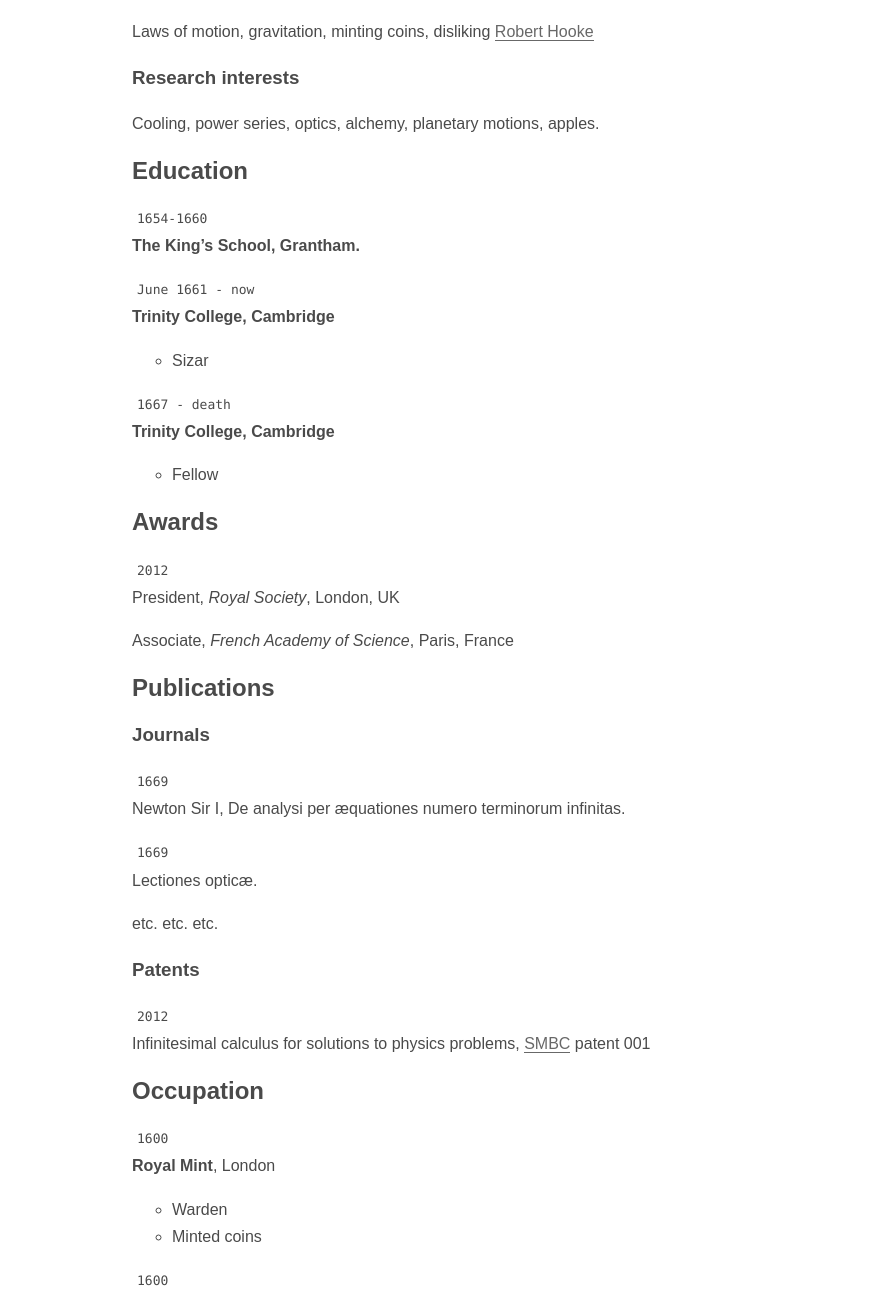
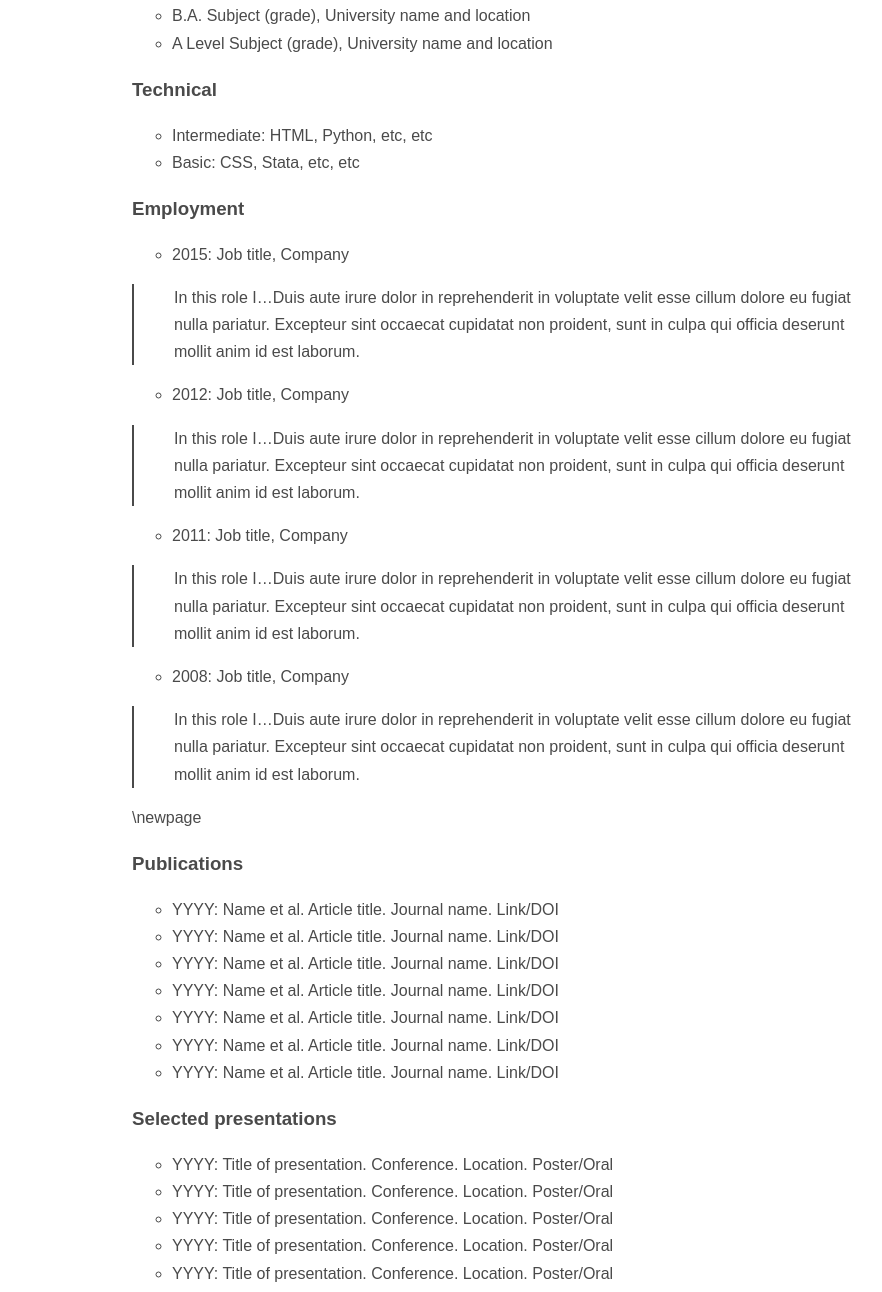
Before and after one commit to Minghe0Zhang/Minghe0Zhang.github.io, a plain HTML site: page index.html in a window 1280 px wide. Shown: the part 460-1752 px from the top of the page, 244-1126 px from the left. Drawn offline with Linux system fonts and the light colour scheme; a small style sheet from the web is missing.

Commit message:
Site updated: 2018-03-21 23:29:28

```diff
--- a/index.html
+++ b/index.html
@@ -77,35 +77,79 @@
     </header>
     <div>
 
-        <h1 id="Minghe-Zhang"><a href="#Minghe-Zhang" class="headerlink" title="Minghe Zhang"></a>Minghe Zhang</h1><p>Graduate student at Georgia Tech</p>
-<h2 id="Currently"><a href="#Currently" class="headerlink" title="Currently"></a>Currently</h2><p>Standing on the shoulders of giants</p>
-<h3 id="Specialized-in"><a href="#Specialized-in" class="headerlink" title="Specialized in"></a>Specialized in</h3><p>Laws of motion, gravitation, minting coins, disliking <a href="http://en.wikipedia.org/wiki/Robert_Hooke" target="_blank" rel="noopener">Robert Hooke</a></p>
-<h3 id="Research-interests"><a href="#Research-interests" class="headerlink" title="Research interests"></a>Research interests</h3><p>Cooling, power series, optics, alchemy, planetary motions, apples.</p>
-<h2 id="Education"><a href="#Education" class="headerlink" title="Education"></a>Education</h2><p><code>1654-1660</code><br><strong>The King’s School, Grantham.</strong></p>
-<p><code>June 1661 - now</code><br><strong>Trinity College, Cambridge</strong></p>
+        <h3 id="Personal-summary"><a href="#Personal-summary" class="headerlink" title="Personal summary"></a>Personal summary</h3><blockquote>
+<p>My research interests are … Lorem ipsum dolor sit amet, consectetur adipiscing elit, sed do eiusmod tempor incididunt ut labore et dolore magna aliqua. Ut enim ad minim veniam, quis nostrud exercitation ullamco laboris nisi ut aliquip ex ea commodo consequat.</p>
+</blockquote>
+<h3 id="Education"><a href="#Education" class="headerlink" title="Education"></a>Education</h3><ul>
+<li>M.A.     Subject (grade), University name and location</li>
+<li>B.A.     Subject (grade), University name and location</li>
+<li>A Level  Subject (grade), University name and location</li>
+</ul>
+<h3 id="Technical"><a href="#Technical" class="headerlink" title="Technical"></a>Technical</h3><ul>
+<li>Intermediate: HTML, Python, etc, etc</li>
+<li>Basic: CSS, Stata, etc, etc</li>
+</ul>
+<h3 id="Employment"><a href="#Employment" class="headerlink" title="Employment"></a>Employment</h3><ul>
+<li>2015: Job title, Company</li>
+</ul>
+<blockquote>
+<p>In this role I…Duis aute irure dolor in reprehenderit in voluptate velit esse cillum dolore eu fugiat nulla pariatur. Excepteur sint occaecat cupidatat non proident, sunt in culpa qui officia deserunt mollit anim id est laborum.</p>
+</blockquote>
 <ul>
-<li>Sizar</li>
+<li>2012: Job title, Company</li>
 </ul>
-<p><code>1667 - death</code><br><strong>Trinity College, Cambridge</strong></p>
+<blockquote>
+<p>In this role I…Duis aute irure dolor in reprehenderit in voluptate velit esse cillum dolore eu fugiat nulla pariatur. Excepteur sint occaecat cupidatat non proident, sunt in culpa qui officia deserunt mollit anim id est laborum.</p>
+</blockquote>
 <ul>
-<li>Fellow</li>
+<li>2011: Job title, Company</li>
 </ul>
-<h2 id="Awards"><a href="#Awards" class="headerlink" title="Awards"></a>Awards</h2><p><code>2012</code><br>President, <em>Royal Society</em>, London, UK</p>
-<p>Associate, <em>French Academy of Science</em>, Paris, France</p>
-<h2 id="Publications"><a href="#Publications" class="headerlink" title="Publications"></a>Publications</h2><!-- A list is also available [online](http://scholar.google.co.uk/citations?user=LTOTl0YAAAAJ) -->
-<h3 id="Journals"><a href="#Journals" class="headerlink" title="Journals"></a>Journals</h3><p><code>1669</code><br>Newton Sir I, De analysi per æquationes numero terminorum infinitas. </p>
-<p><code>1669</code><br>Lectiones opticæ.</p>
-<p>etc. etc. etc.</p>
-<h3 id="Patents"><a href="#Patents" class="headerlink" title="Patents"></a>Patents</h3><p><code>2012</code><br>Infinitesimal calculus for solutions to physics problems, <a href="http://www.techdirt.com/articles/20121011/09312820678/if-patents-had-been-around-time-newton.shtml" target="_blank" rel="noopener">SMBC</a> patent 001</p>
-<h2 id="Occupation"><a href="#Occupation" class="headerlink" title="Occupation"></a>Occupation</h2><p><code>1600</code><br><strong>Royal Mint</strong>, London</p>
+<blockquote>
+<p>In this role I…Duis aute irure dolor in reprehenderit in voluptate velit esse cillum dolore eu fugiat nulla pariatur. Excepteur sint occaecat cupidatat non proident, sunt in culpa qui officia deserunt mollit anim id est laborum.</p>
+</blockquote>
 <ul>
-<li>Warden</li>
-<li>Minted coins</li>
+<li>2008: Job title, Company</li>
 </ul>
-<p><code>1600</code><br><strong>Lucasian professor of Mathematics</strong>, Cambridge University</p>
-<!-- ### Footer
-
-Last updated: Mar 2017 -->
+<blockquote>
+<p>In this role I…Duis aute irure dolor in reprehenderit in voluptate velit esse cillum dolore eu fugiat nulla pariatur. Excepteur sint occaecat cupidatat non proident, sunt in culpa qui officia deserunt mollit anim id est laborum.</p>
+</blockquote>
+<p>\newpage</p>
+<h3 id="Publications"><a href="#Publications" class="headerlink" title="Publications"></a>Publications</h3><ul>
+<li>YYYY: Name et al. Article title. Journal name. Link/DOI</li>
+<li>YYYY: Name et al. Article title. Journal name. Link/DOI</li>
+<li>YYYY: Name et al. Article title. Journal name. Link/DOI</li>
+<li>YYYY: Name et al. Article title. Journal name. Link/DOI</li>
+<li>YYYY: Name et al. Article title. Journal name. Link/DOI</li>
+<li>YYYY: Name et al. Article title. Journal name. Link/DOI</li>
+<li>YYYY: Name et al. Article title. Journal name. Link/DOI</li>
+</ul>
+<h3 id="Selected-presentations"><a href="#Selected-presentations" class="headerlink" title="Selected presentations"></a>Selected presentations</h3><ul>
+<li>YYYY: Title of presentation. Conference. Location. Poster/Oral</li>
+<li>YYYY: Title of presentation. Conference. Location. Poster/Oral</li>
+<li>YYYY: Title of presentation. Conference. Location. Poster/Oral</li>
+<li>YYYY: Title of presentation. Conference. Location. Poster/Oral</li>
+<li>YYYY: Title of presentation. Conference. Location. Poster/Oral</li>
+<li>YYYY: Title of presentation. Conference. Location. Poster/Oral</li>
+<li>YYYY: Title of presentation. Conference. Location. Poster/Oral</li>
+</ul>
+<h3 id="Memberships-and-committees"><a href="#Memberships-and-committees" class="headerlink" title="Memberships and committees"></a>Memberships and committees</h3><ul>
+<li>YYYY: Name of committee/society etc.</li>
+<li>YYYY: Name of committee/society etc.</li>
+<li>YYYY: Name of committee/society etc.</li>
+<li>YYYY: Name of committee/society etc.</li>
+<li>YYYY: Name of committee/society etc.</li>
+<li>YYYY: Name of committee/society etc.</li>
+</ul>
+<h3 id="Awards-and-supporting-information"><a href="#Awards-and-supporting-information" class="headerlink" title="Awards and supporting information"></a>Awards and supporting information</h3><ul>
+<li>YYYY: Description of award, certificate, supporting info etc.</li>
+<li>YYYY: Description of award, certificate, supporting info etc.</li>
+<li>YYYY: Description of award, certificate, supporting info etc.</li>
+<li>YYYY: Description of award, certificate, supporting info etc.</li>
+<li>YYYY: Description of award, certificate, supporting info etc.</li>
+<li>YYYY: Description of award, certificate, supporting info etc.</li>
+<li>YYYY: Description of award, certificate, supporting info etc.</li>
+</ul>
+<h3 id="References"><a href="#References" class="headerlink" title="References"></a>References</h3><p>Available on request.</p>
 
 
     </div>
```
Also changed, not shown: 2018/03/21/CV/index.html (+67 -23 lines).
